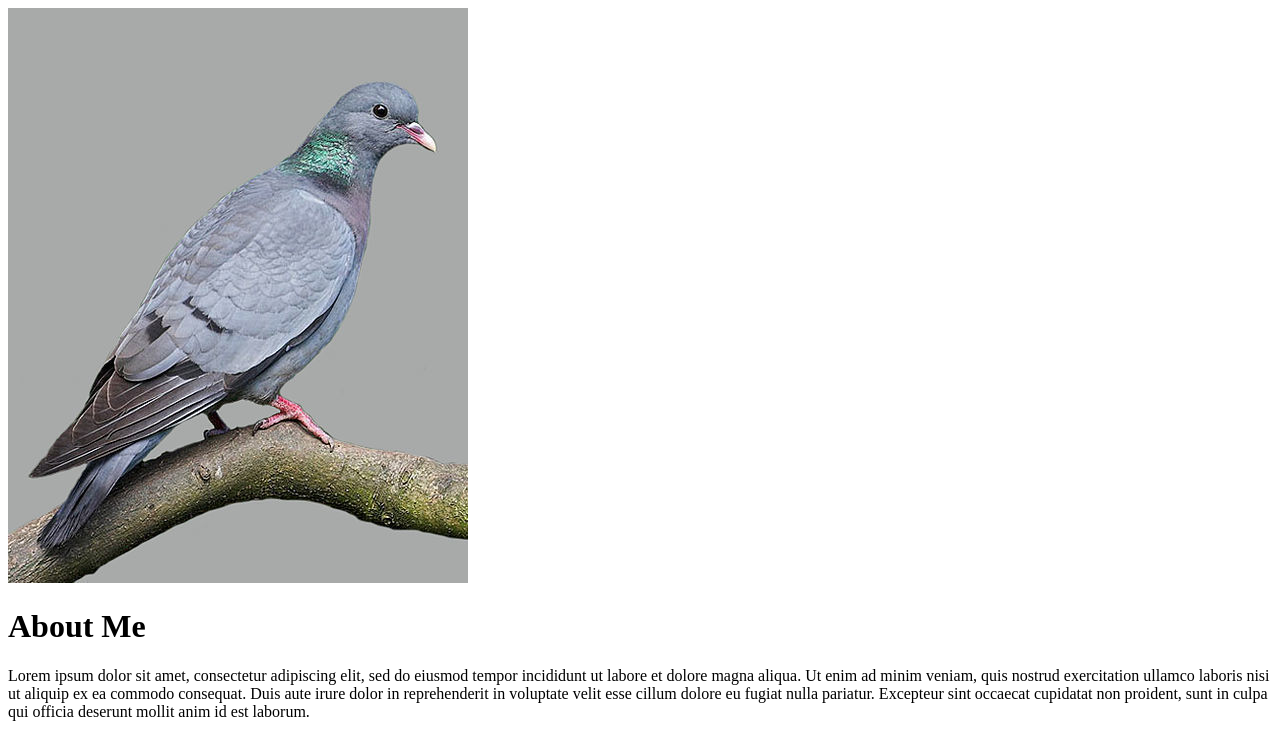
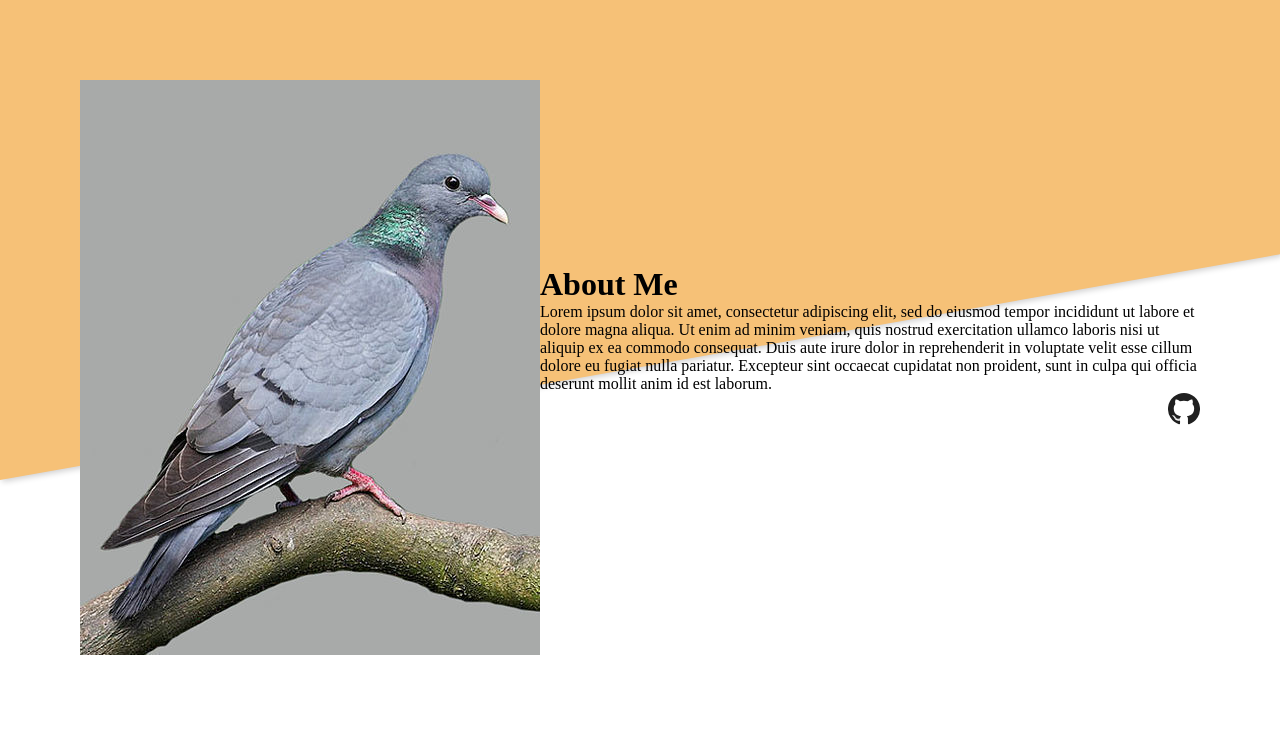
Before and after one commit to Tussis88/homepage_Odin, a plain HTML site: page index.html in a window 1280 px wide. Shown: the top 735 px of the page. Drawn offline with Linux system fonts and the light colour scheme.

Commit message:
inziato css

```diff
--- a/index.html
+++ b/index.html
@@ -21,7 +21,7 @@
                 fugiat nulla pariatur. Excepteur sint occaecat cupidatat non proident, sunt in culpa qui officia
                 deserunt mollit anim id est laborum.</p>
 
-            <div class="links">
+            <div class="links_container">
                 <a href="https://github.com/Tussis88" target="_blank">
                     <svg xmlns="http://www.w3.org/2000/svg" viewBox="0 0 64 64" aria-labelledby="title"
                         aria-describedby="desc" role="img" xmlns:xlink="http://www.w3.org/1999/xlink">
--- a/style.css
+++ b/style.css
@@ -1 +1,39 @@
-/* Marilanewton */
+:root {
+    --accent: #ea9d34;
+    --background: #f6c177;
+    --shadow: 2px 2px 6px rgba(0, 0, 10, 0.199);
+}
+
+* {
+    margin: 0;
+    padding: 0;
+}
+
+body::before {
+    content: "";
+    position: absolute;
+    z-index: -1;
+    width: 100%;
+    height: 30rem;
+    background-color: var(--background);
+    transform-origin: 0;
+    transform: skewY(-10deg);
+    box-shadow: var(--shadow);
+}
+
+header {
+    display: flex;
+    align-items: center;
+    justify-content: center;
+    padding: 5rem;
+}
+
+header svg {
+    height: 2rem;
+}
+
+.links_container {
+    display: flex;
+    justify-content: end;
+    height: 5rem;
+}
```
